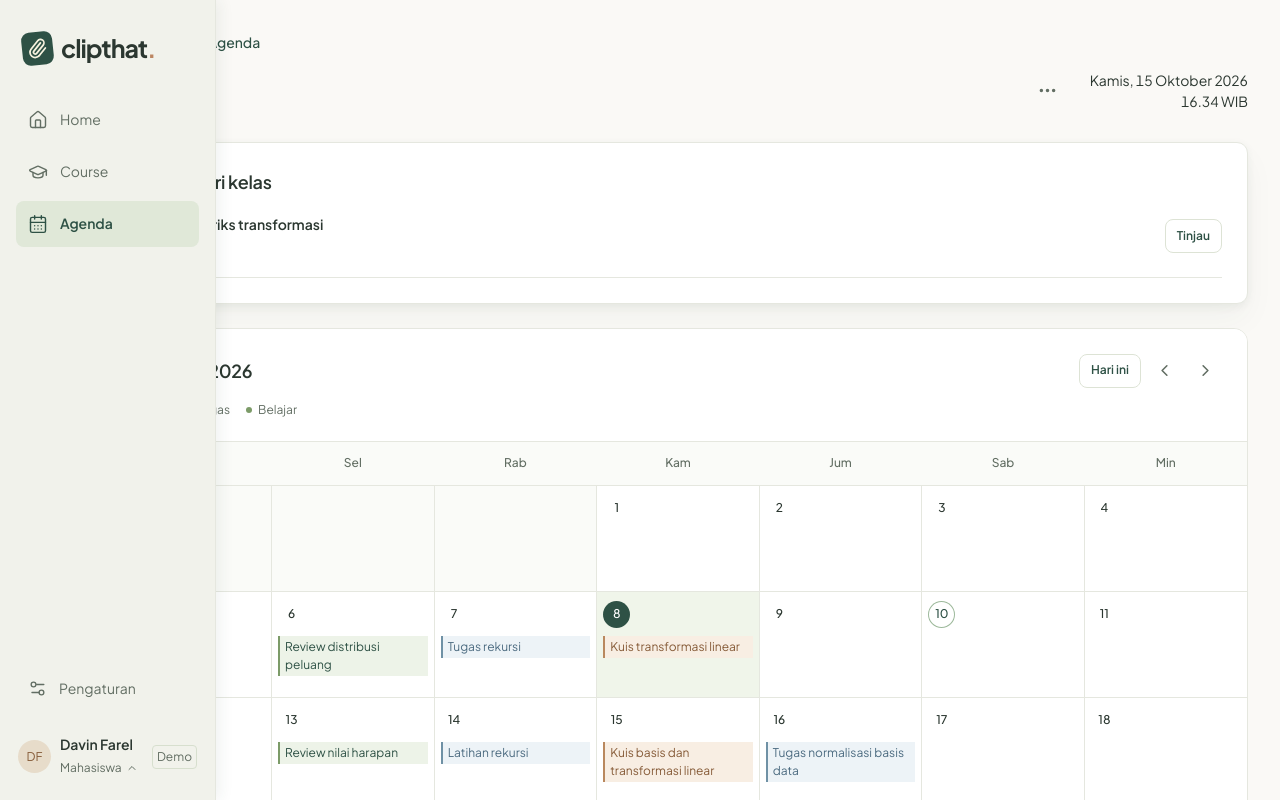
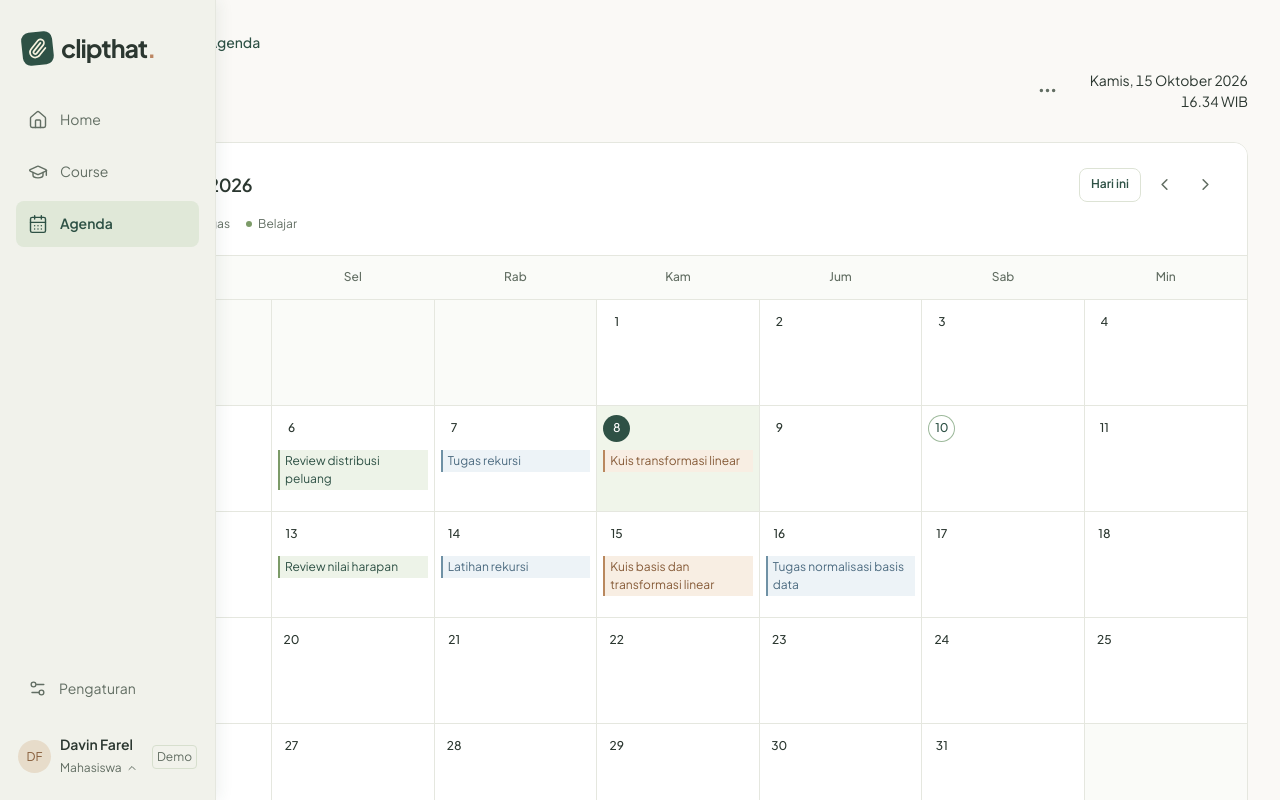
Before and after one commit to davchristian/ClipThat, a Next.js app in the folder Frontend/: page /agenda in a window 1280 px wide. Built offline with nearby package versions, Linux system fonts and the light colour scheme.

Commit message:
fix: fix margin

```diff
--- a/Frontend/src/app/agenda/page.tsx
+++ b/Frontend/src/app/agenda/page.tsx
@@ -13,7 +13,6 @@ import { downloadText } from "@/lib/files";
 import type { Agenda } from "@/lib/types";
 import { demoCalendarMonth } from "@/data";
 import { AgendaEditor } from "./components/agenda-editor";
-import { dateLabel } from "@/lib/format";
 
 function isoDay(date: Date) {
   return `${date.getFullYear()}-${String(date.getMonth() + 1).padStart(2, "0")}-${String(date.getDate()).padStart(2, "0")}`;
@@ -120,26 +119,6 @@ export default function AgendaPage() {
           </div>
         }
       />
-      {data.agenda.some((a) => !a.confirmed) && (
-        <section className="panel agenda-drafts">
-          <h2>Usulan dari kelas</h2>
-          {data.agenda
-            .filter((a) => !a.confirmed)
-            .map((a) => (
-              <article className="agenda-draft" key={a.id}>
-                <div>
-                  <strong>{a.title}</strong>
-                  <small>
-                    {a.date ? `${dateLabel(a.date)} · ${a.time}` : "Tanggal perlu dipastikan"}
-                  </small>
-                </div>
-                <button className="button secondary small" onClick={() => openEditor(a)}>
-                  Tinjau
-                </button>
-              </article>
-            ))}
-        </section>
-      )}
       <div className="agenda-workspace">
         <section className="calendar-panel" aria-label="Kalender agenda">
           <div className="calendar-toolbar">
```
Also changed, not shown: 1 other file (tests, documents, lock files or other folders).
